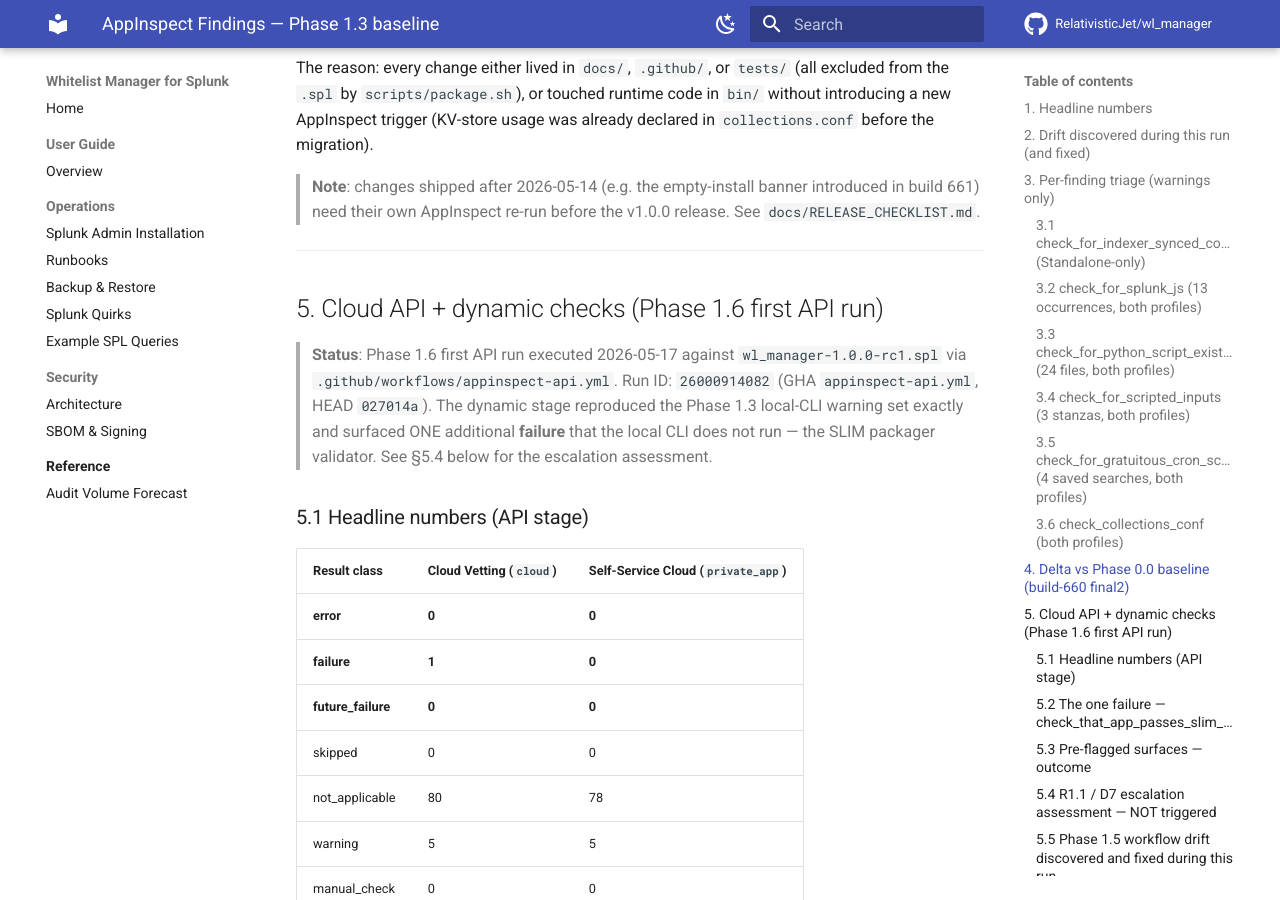
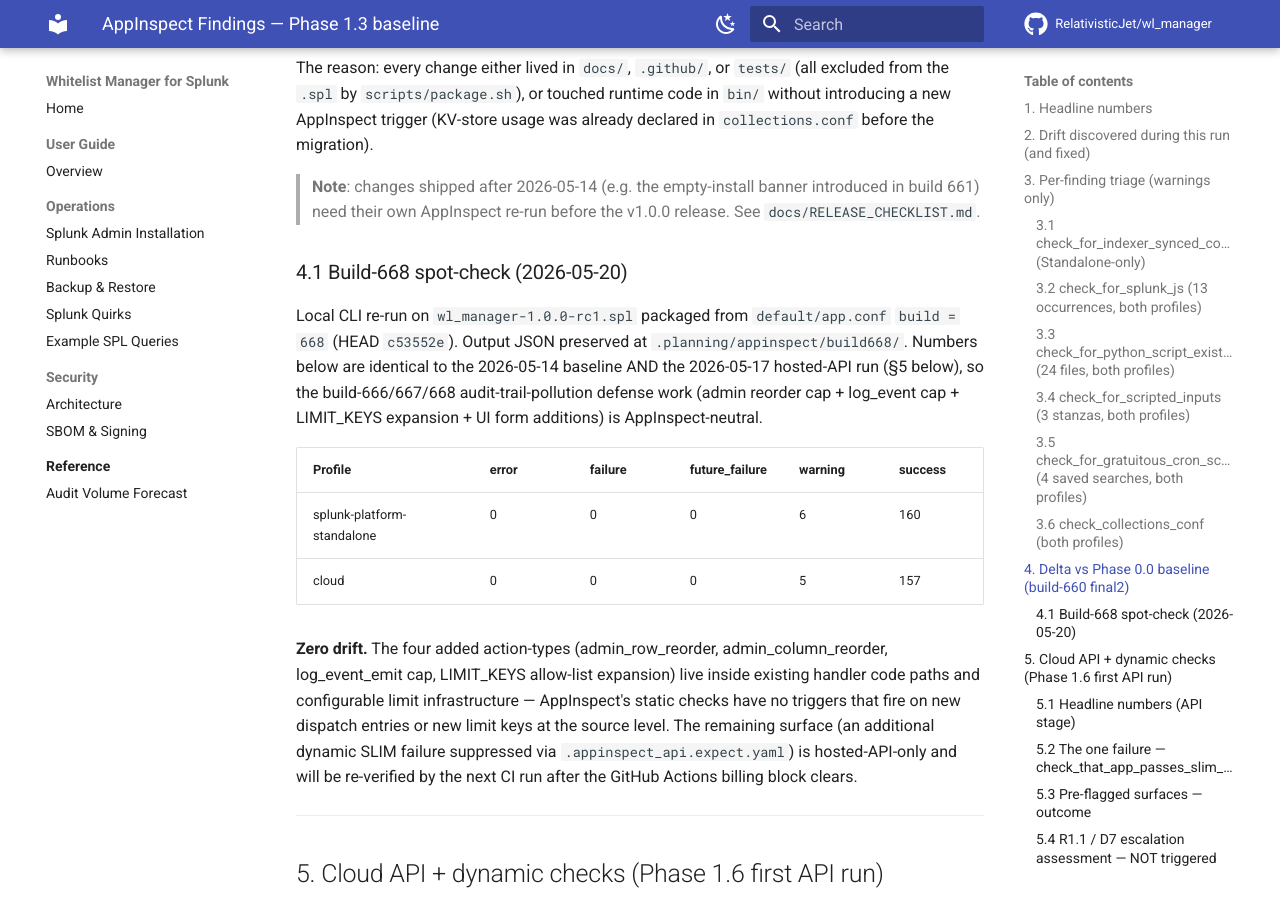
Before and after one commit to RelativisticJet/wl_manager, an MkDocs documentation site: the page built from docs/APPINSPECT_FINDINGS.md, in a window 1280 px wide and 900 px high, scrolled down 5156 px. Built offline with MkDocs 1.6.1 and Material for MkDocs 9.7.7, drawn with Linux system fonts in a browser that asks for light colours; comment, search, counter and statistics services are not loaded.

Commit message:
docs(appinspect): build-668 local CLI spot-check — zero drift vs baseline
Per user choice (compressed-ship path, 2026-05-20): verify the
build-666/667/668 audit-trail-pollution defense work didn't regress
AppInspect findings before any v1.0.0-rc1 tag is cut. GitHub Actions
billing block (since 2026-05-19) prevents the hosted-API CI from
auto-confirming on push, so local Docker-based CLI run is the
substitute verification path.

Re-ran the canonical command from APPINSPECT_FINDINGS.md §6 against
the build-668 .spl (HEAD c53552e). Both profiles came back zero-delta
vs the 2026-05-14 baseline (160/0/0/6 standalone, 157/0/0/5 cloud)
and zero-delta vs the 2026-05-17 hosted-API run (§5.1).

Added §4.1 to docs/APPINSPECT_FINDINGS.md documenting the spot-check
+ explaining why the audit-pollution defense work is AppInspect-neutral:
the four added action-types (admin_row_reorder, admin_column_reorder,
log_event_emit cap, LIMIT_KEYS allow-list expansion) live inside
existing dispatch/limit infrastructure — no new scripted inputs,
no new REST endpoints, no new file paths that would trigger any
static check.

Raw JSON outputs persisted at .planning/appinspect/build668/
(gitignored, same as baseline).

Doc-drift gate green at build 668. No code changes.

```diff
--- a/docs/APPINSPECT_FINDINGS.md
+++ b/docs/APPINSPECT_FINDINGS.md
@@ -198,6 +198,31 @@
 > **Note**: changes shipped after 2026-05-14 (e.g. the empty-install
 > banner introduced in build 661) need their own AppInspect re-run
 > before the v1.0.0 release. See `docs/RELEASE_CHECKLIST.md`.
+
+### 4.1 Build-668 spot-check (2026-05-20)
+
+Local CLI re-run on `wl_manager-1.0.0-rc1.spl` packaged from
+`default/app.conf` `build = 668` (HEAD `c53552e`). Output JSON
+preserved at `.planning/appinspect/build668/`. Numbers below are
+identical to the 2026-05-14 baseline AND the 2026-05-17 hosted-API
+run (§5 below), so the build-666/667/668 audit-trail-pollution
+defense work (admin reorder cap + log_event cap + LIMIT_KEYS
+expansion + UI form additions) is AppInspect-neutral.
+
+| Profile                    | error | failure | future_failure | warning | success |
+|----------------------------|-------|---------|----------------|---------|---------|
+| splunk-platform-standalone | 0     | 0       | 0              | 6       | 160     |
+| cloud                      | 0     | 0       | 0              | 5       | 157     |
+
+**Zero drift.** The four added action-types (admin_row_reorder,
+admin_column_reorder, log_event_emit cap, LIMIT_KEYS allow-list
+expansion) live inside existing handler code paths and configurable
+limit infrastructure — AppInspect's static checks have no triggers
+that fire on new dispatch entries or new limit keys at the source
+level. The remaining surface (an additional dynamic SLIM failure
+suppressed via `.appinspect_api.expect.yaml`) is hosted-API-only
+and will be re-verified by the next CI run after the GitHub Actions
+billing block clears.
 
 ---
 
```
